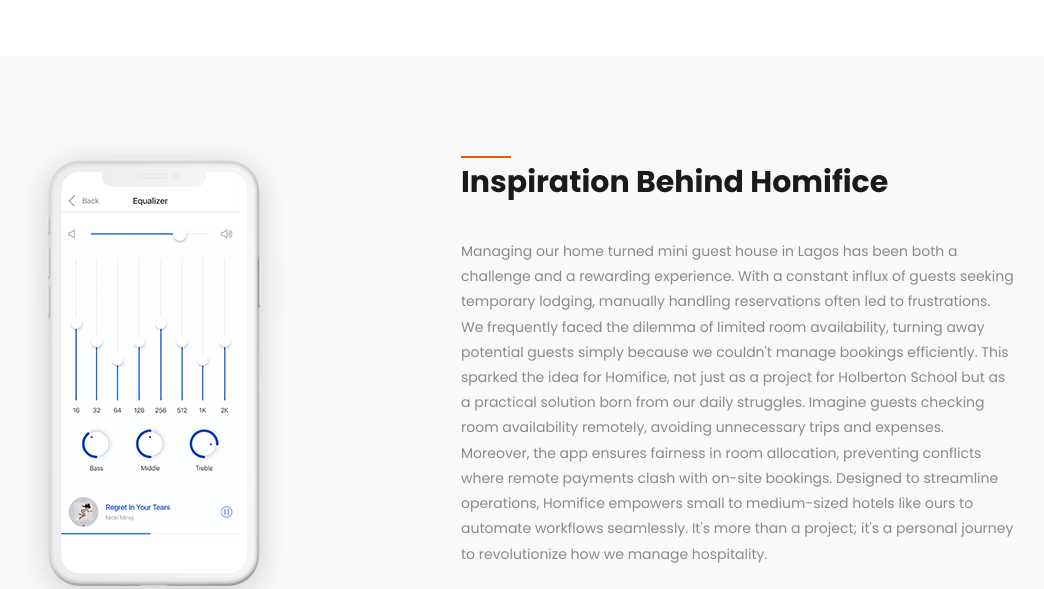
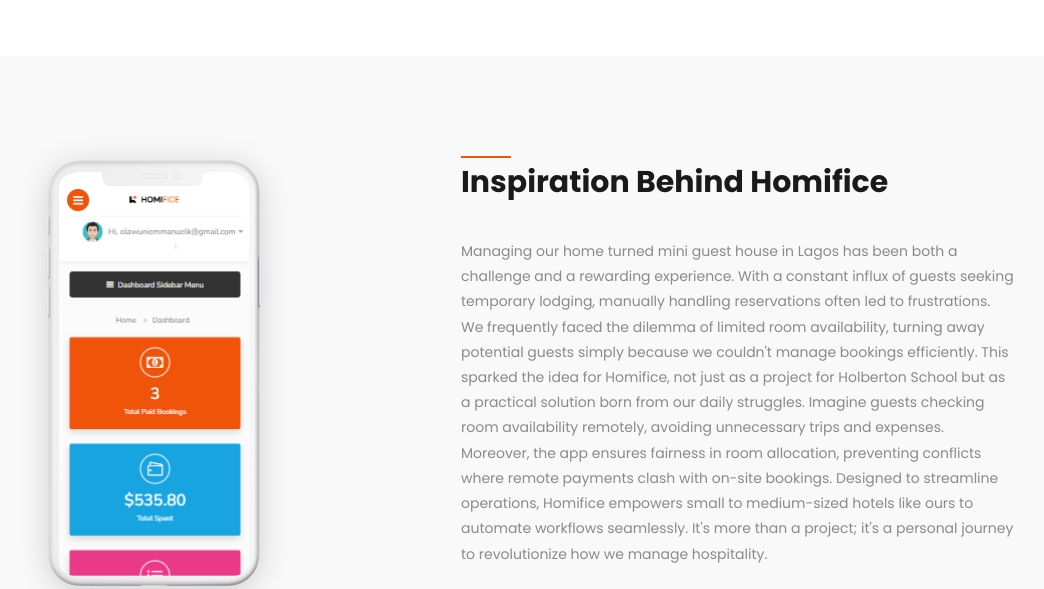
Before and after one commit to OK-Emmanuel/hms, a plain HTML site: page index.html in a window 1280 px wide. Shown: the part 1260-1849 px from the top of the page, without its empty margins (194-1238 px from the left). Drawn offline with Linux system fonts and the light colour scheme; a script that the page names is missing.

Commit message:
removeUnecessaryFiles

```diff
--- a/index.html
+++ b/index.html
@@ -166,7 +166,7 @@
 				<div class="col-md-6 col-sm-5">
 					<!-- Overview image start -->
 					<div class="overview-image wow fadeInLeft">
-						<img src="images/overview-1.png" alt="" />
+						<img src="images/overview.png" alt="" />
 					</div>
 					<!-- Overview image end -->
 				</div>
```
Also changed, not shown: images/footer-logo.png (deleted), images/header-1.png (deleted), images/overview-1.png (deleted), images/screenshot-4.png (deleted), images/video2.png (deleted).
